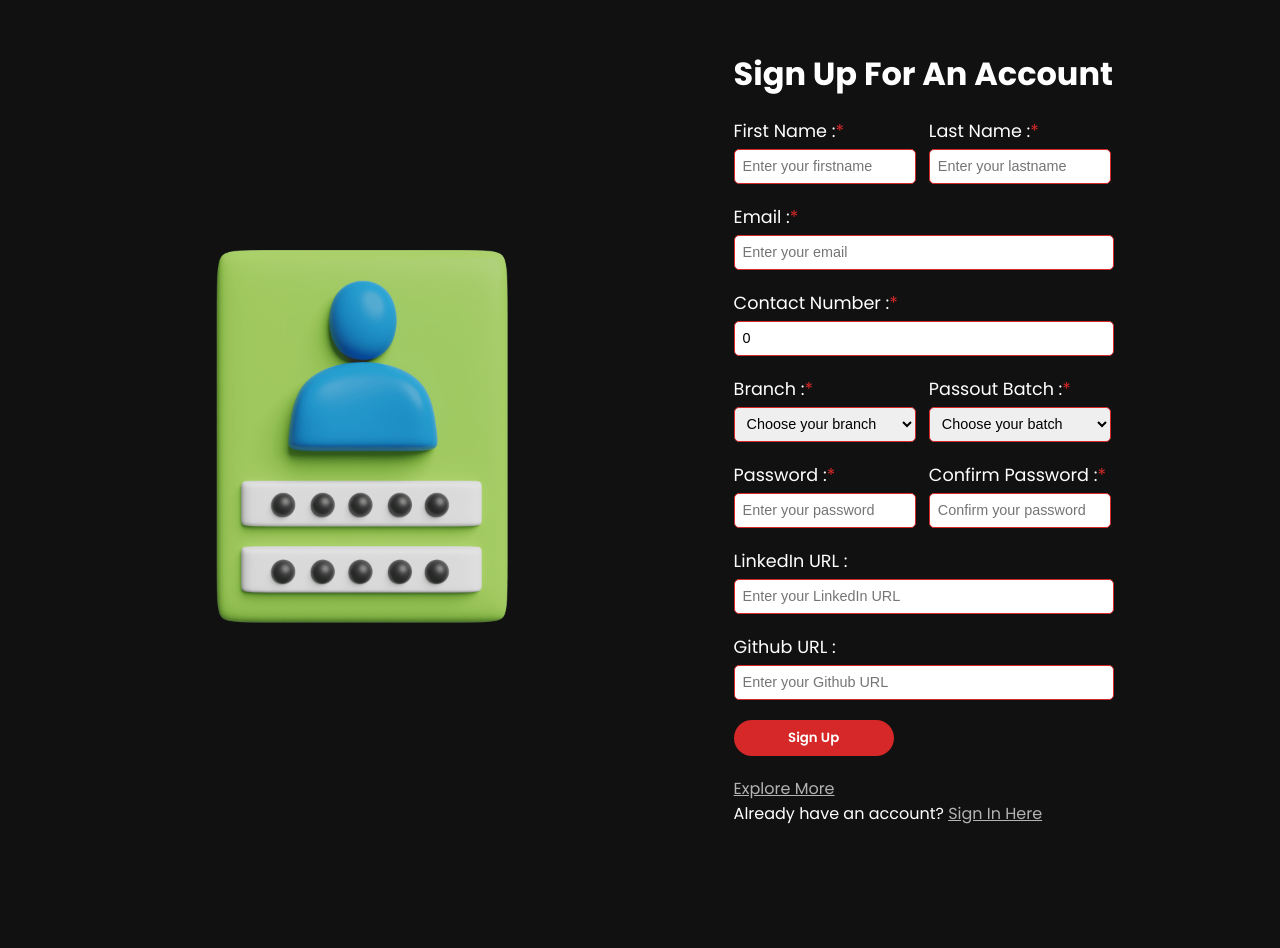
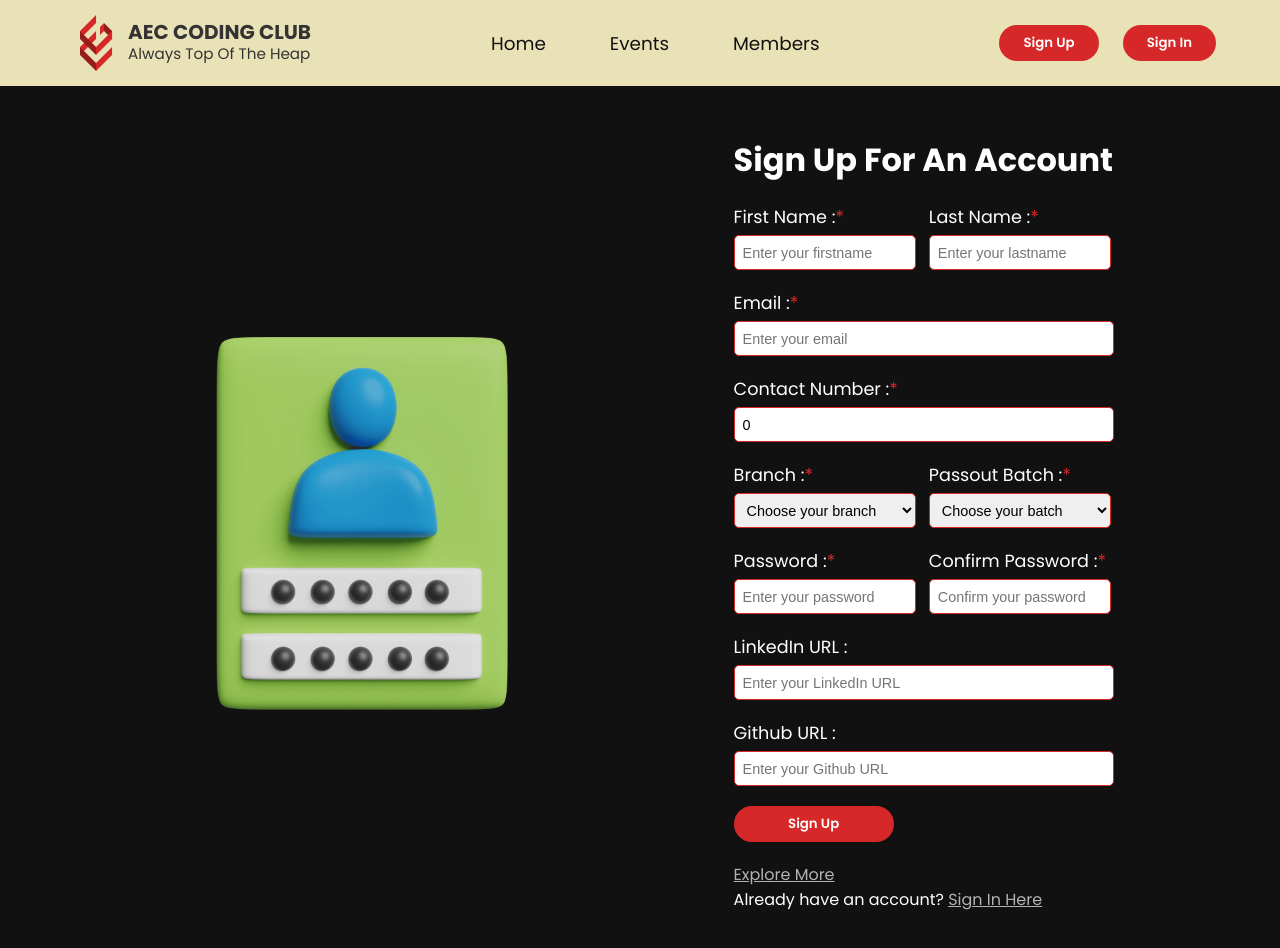
Before and after one commit to aec-coding-club/AEC-Coding-Club-Website, a React (Create React App) app in the folder Frontend/: page /signup in a window 1280 px wide. Shown: the top 948 px of the page. Before the commit the page ends 876 px from the top, so only its background shows below. Built offline with nearby package versions, Linux system fonts and the light colour scheme; no server answers.

Commit message:
added navbar to signin and signup page

```diff
--- a/Frontend/src/Pages/Signin.jsx
+++ b/Frontend/src/Pages/Signin.jsx
@@ -1,12 +1,13 @@
 import React from 'react';
 import loginImg from '../Assets/login.png';
+import Navbar from '../Components/Navbar';
 import Siginform from './Components/Siginform';
 import './styles/SigninSignup.css';
 
 const Signin = () => {
   return (
     <>
-      {/* <Navbar /> */}
+      <Navbar />
       <div className='user-login'>
         <div className='user-img'>
           <img alt='' src={loginImg}></img>
--- a/Frontend/src/Pages/Signup.jsx
+++ b/Frontend/src/Pages/Signup.jsx
@@ -2,10 +2,12 @@ import React from 'react';
 import signupImg from '../Assets/sign-up.png';
 import './styles/SigninSignup.css';
 import Signupform from './Components/Signupform';
+import Navbar from '../Components/Navbar';
 
 const Signup = () => {
   return (
     <>
+      <Navbar />
       <div className='user-login '>
         <div className='user-img'>
           <img alt='' src={signupImg}></img>
```
